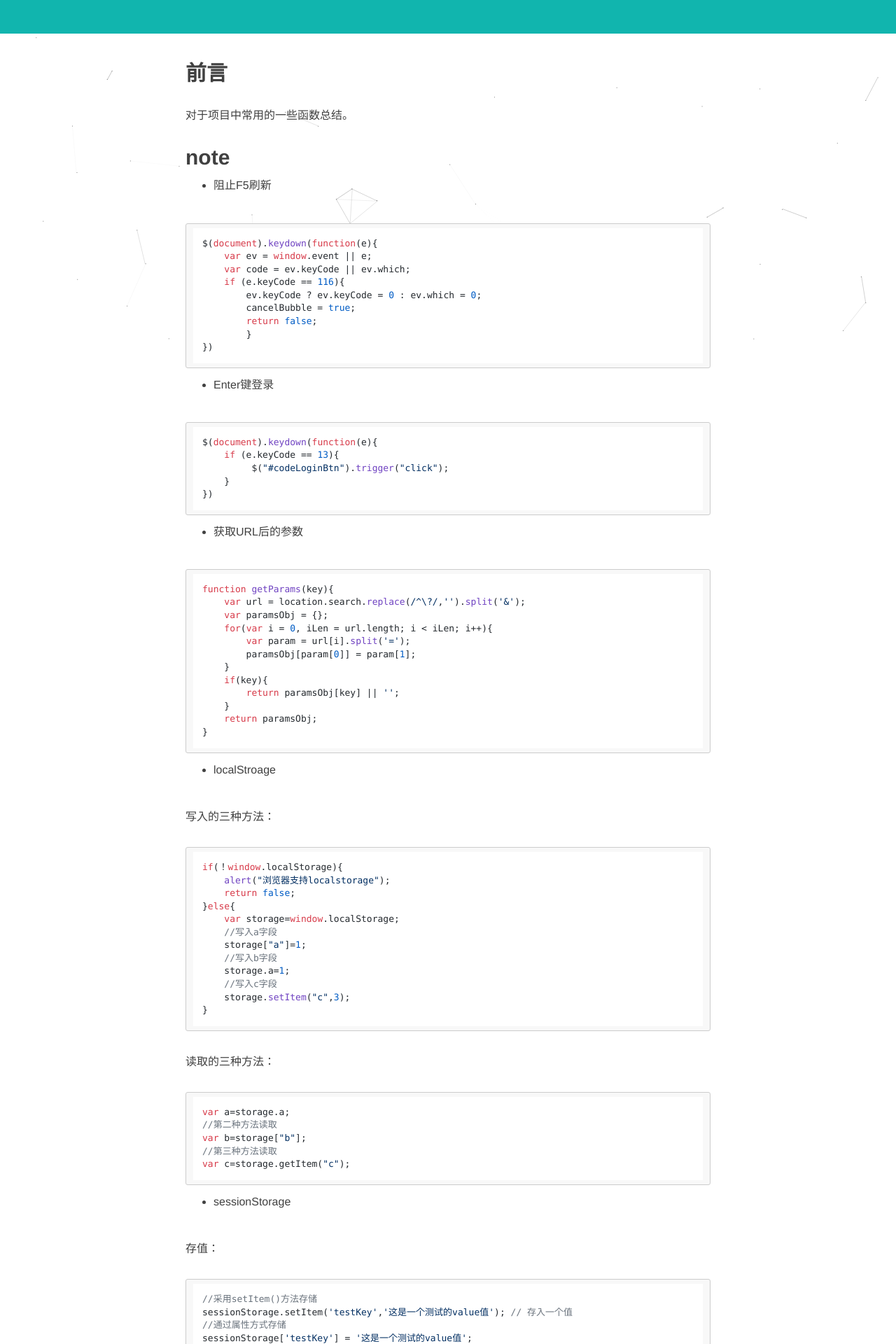
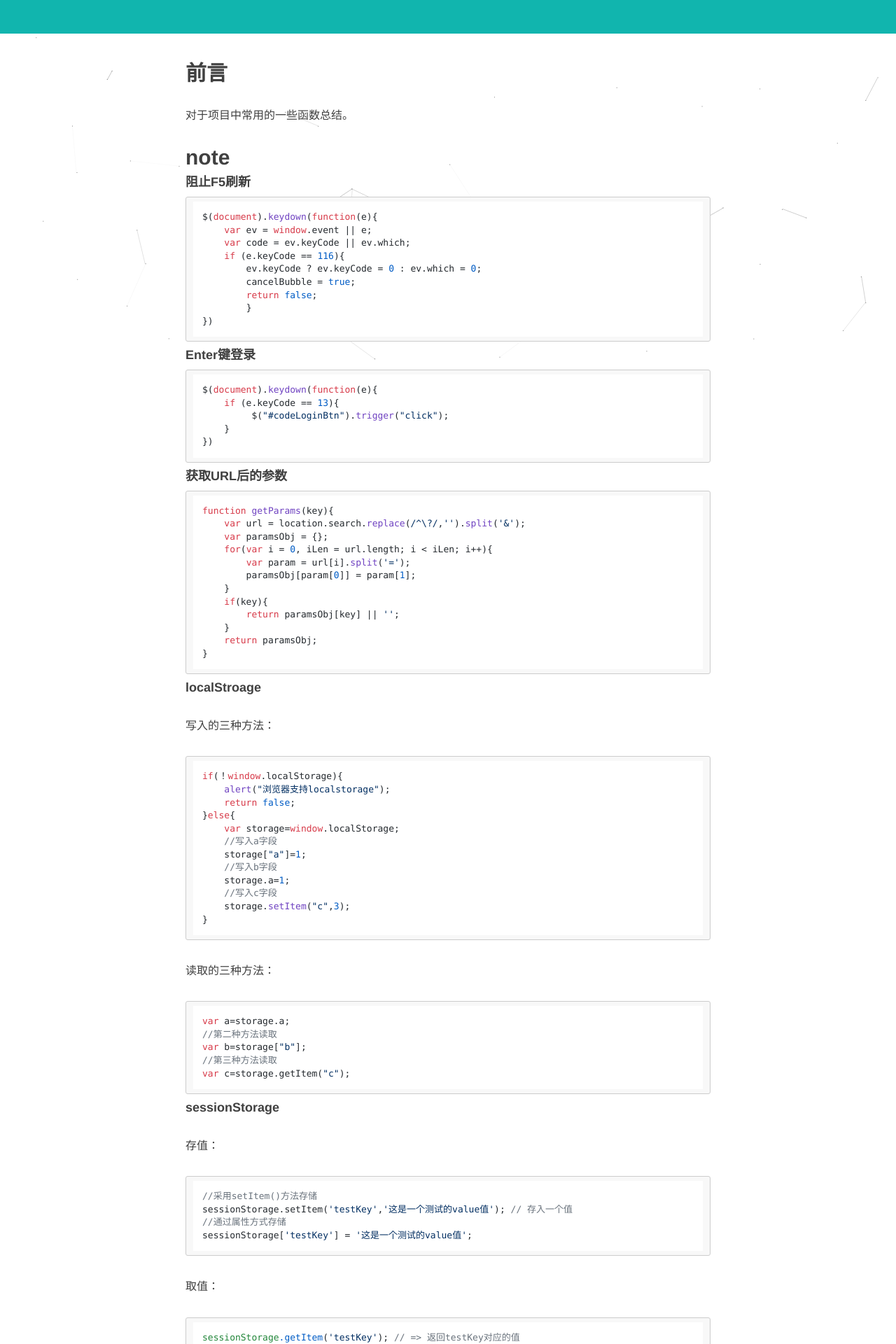
Before and after one commit to yuji8023/yuji8023.github.io, a Jekyll site: the page built from _posts/2017-05-09-js-note.md, in a window 1280 px wide. Shown: the part 386-2306 px from the top of the page at 70% size. Built offline with Jekyll 4.4.1, drawn with Linux system fonts in a browser that asks for light colours; nearby versions of some CDN libraries; comment, search, counter and statistics services are not loaded.

Commit message:
add a blog about js small function 1

```diff
--- a/_posts/2017-05-09-js-note.md
+++ b/_posts/2017-05-09-js-note.md
@@ -13,7 +13,7 @@ description: 小函数笔记
 
 ## note
 
-* 阻止F5刷新
+#### 阻止F5刷新
 
 ~~~
 $(document).keydown(function(e){
@@ -27,7 +27,7 @@ $(document).keydown(function(e){
 })
 ~~~
 
-* Enter键登录
+#### Enter键登录
 
 ~~~
 $(document).keydown(function(e){
@@ -37,7 +37,7 @@ $(document).keydown(function(e){
 })
 ~~~
 
-* 获取URL后的参数
+#### 获取URL后的参数
 
 ~~~
 function getParams(key){
@@ -54,7 +54,7 @@ function getParams(key){
 }
 ~~~
 
-* localStroage
+#### localStroage
 
 写入的三种方法：
 ~~~
@@ -80,7 +80,7 @@ var b=storage["b"];
 var c=storage.getItem("c");
 ~~~
 
-* sessionStorage
+#### sessionStorage
 
 存值：
 ~~~
@@ -114,7 +114,7 @@ userEntity = JSON.parse(userJsonStr);
 console.log(userEntity.name); // => tom
 ~~~
 
-* 密码加密
+#### 密码加密
 
 html
 ~~~
@@ -134,7 +134,7 @@ function hexPw(newpwd){
 }
 ~~~
 
-* 监听输入框
+#### 监听输入框
 
 ~~~
 //监听登录框的手机号变化，当长度大于0时显示登录按钮
@@ -151,7 +151,7 @@ $("#loginPhone").bind('input porpertychange',function(){
 ~~~
 
 
-* 监听输入框变化，并延时触发函数
+#### 监听输入框变化，并延时触发函数
 
 ~~~
 var delay = (function () {
@@ -169,7 +169,7 @@ $('#searchHospital').keyup(function () {
 });
 ~~~
 
-* 获取图形验证码
+#### 获取图形验证码
 
 一般为了刷新图形验证码，会在后面携带一个随机的数字参数
 
@@ -186,7 +186,7 @@ html
 <img class="verification-code joinCodeImg" src=""  alt="验证码" />
 ~~~
 
-* 判断pc或手机端
+#### 判断pc或手机端
 ~~~
 function IsPC() {
     var userAgentInfo = navigator.userAgent;
@@ -204,7 +204,7 @@ function IsPC() {
 }
 ~~~
 
-* 毫秒数转为yyyy-mm-dd
+#### 毫秒数转为yyyy-mm-dd
 
 ~~~
 function dateTransform(data){
```
